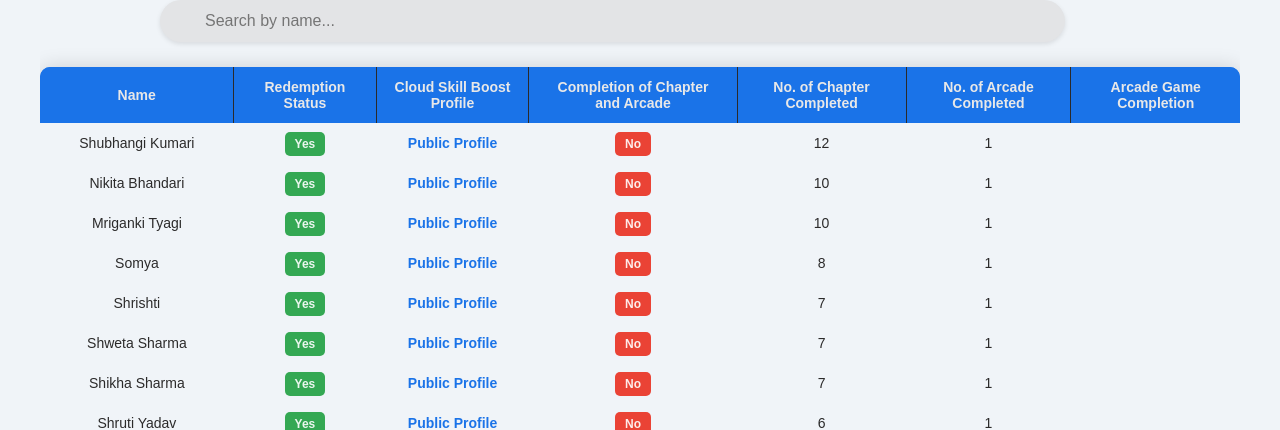
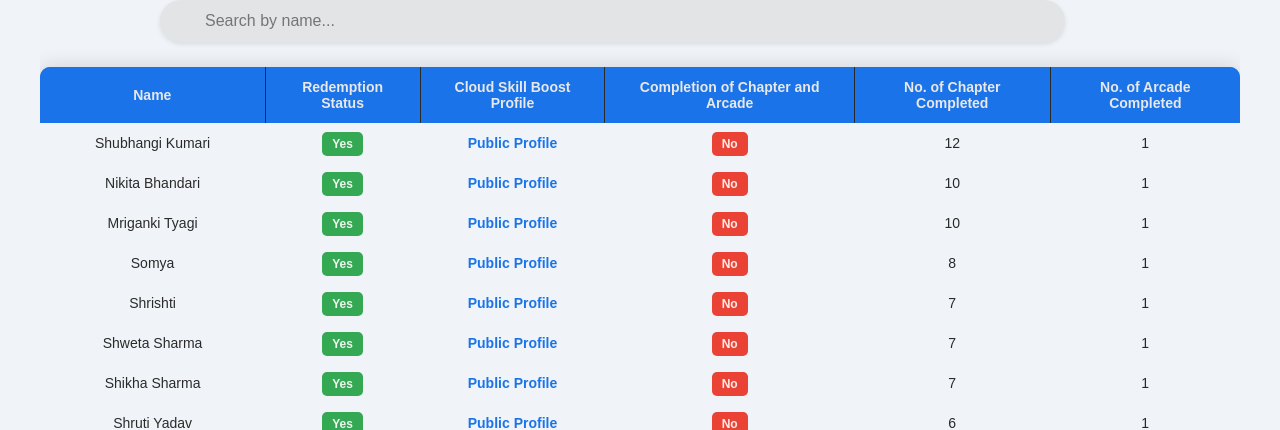
Before and after one commit to ParishiMishra/GDG-Leaderboard, a Flask app: page / in a window 1280 px wide. Shown: the part 133-563 px from the top of the page. Run offline with Flask 3, Linux system fonts and the light colour scheme.

Commit message:
Update index.html

```diff
--- a/templates/index.html
+++ b/templates/index.html
@@ -62,7 +62,6 @@
                         <th>Completion of Chapter and Arcade</th>
                         <th>No. of Chapter Completed</th>
                         <th>No. of Arcade Completed</th>
-                        <th>Arcade Game Completion</th>
                     </tr>
                 </thead>
                 <tbody>
```
